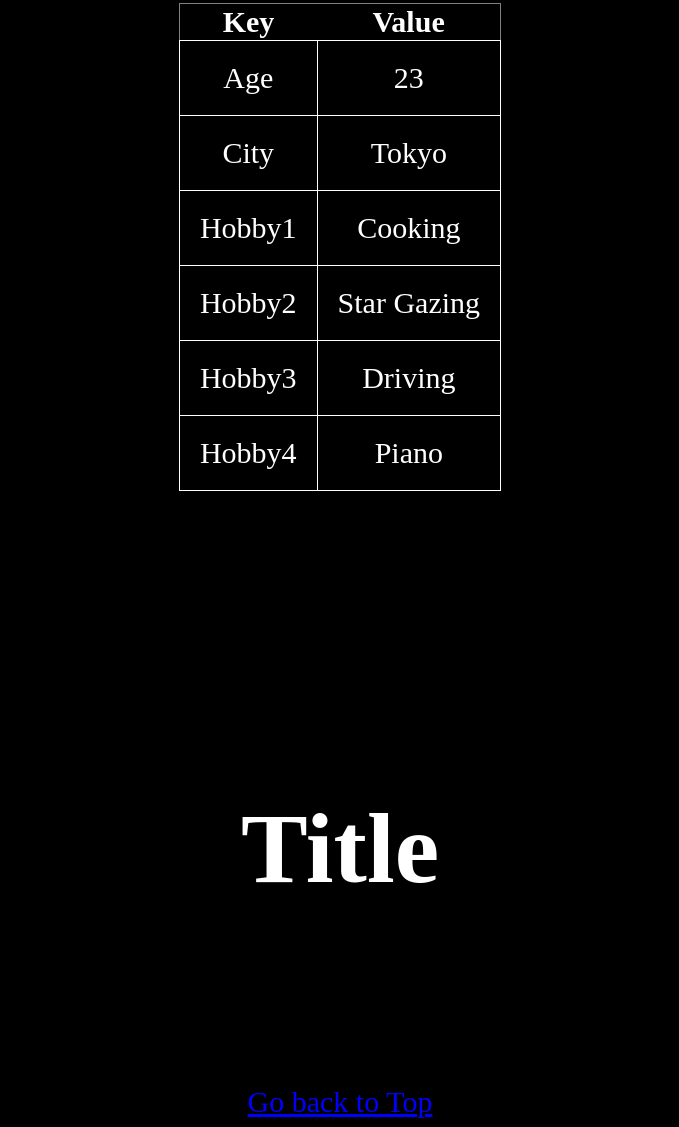
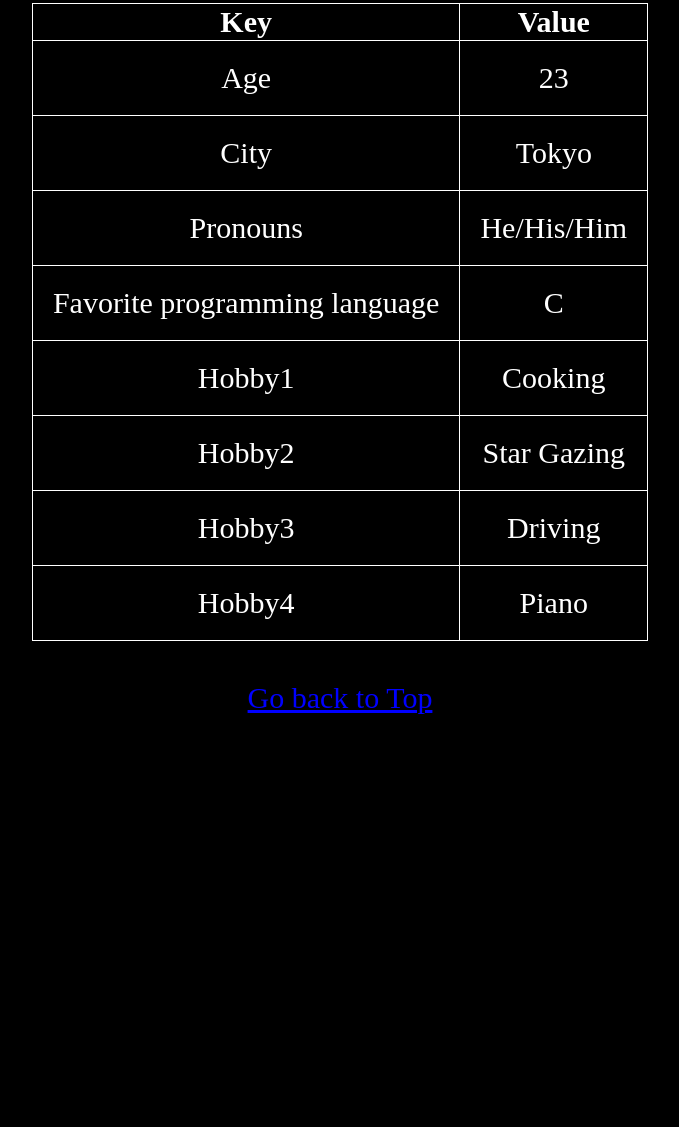
Before and after one commit to kkitetsu/portfolio, a plain HTML site: page profile.html in a window 1280 px wide. Shown: the part 435-1562 px from the top of the page, without its empty margins (300-979 px from the left). After the commit the page ends 1158 px from the top, so only its background shows below. Drawn offline with nearby package versions, Linux system fonts and the light colour scheme.

Commit message:
Fix profile design

```diff
--- a/profile.html
+++ b/profile.html
@@ -28,6 +28,14 @@
                 <td>Tokyo</td>
             </tr>
             <tr>
+                <td>Pronouns</td>
+                <td>He/His/Him</td>
+            </tr>
+            <tr>
+                <td>Favorite programming language</td>
+                <td>C</td>
+            </tr>
+            <tr>
                 <td>Hobby1</td>
                 <td>Cooking</td>
             </tr>
@@ -45,15 +53,6 @@
             </tr>
         </table>
     </div>
-    <div>
-        <h1 id="target">Title</h1>
-        <ul id="ul_target">
-            <li class="li_targets" id=""google>google</li>
-            <li class="li_targets">amazon</li>
-            <li class="li_targets">facebook</li>
-            <li class="li_targets">apple</li>
-        </ul>
-    </div>
     <button id="scrollToTopBtn" class="hidden" onclick="scrollToTop()">ページ上部へ戻る</button>
     <footer>
         <a href="index.html" id="button1">Go back to Top</a>
--- a/script_profile.js
+++ b/script_profile.js
@@ -48,7 +48,7 @@ addEventListener("click", function() {
 window.onscroll = function() {scrollFunction()};
 
 function scrollFunction() {
-  if (document.body.scrollTop > 400 || document.documentElement.scrollTop > 400) {
+  if (document.body.scrollTop > 150 || document.documentElement.scrollTop > 150) {
     document.getElementById("scrollToTopBtn").classList.add("show");
   } else {
     document.getElementById("scrollToTopBtn").classList.remove("show");
--- a/style.css
+++ b/style.css
@@ -96,6 +96,10 @@ footer {
     padding: 20px;
 }
 
+.table th {
+    border: solid 1px;
+}
+
 .history {
     color: white;
     font-size: 25px;
```
